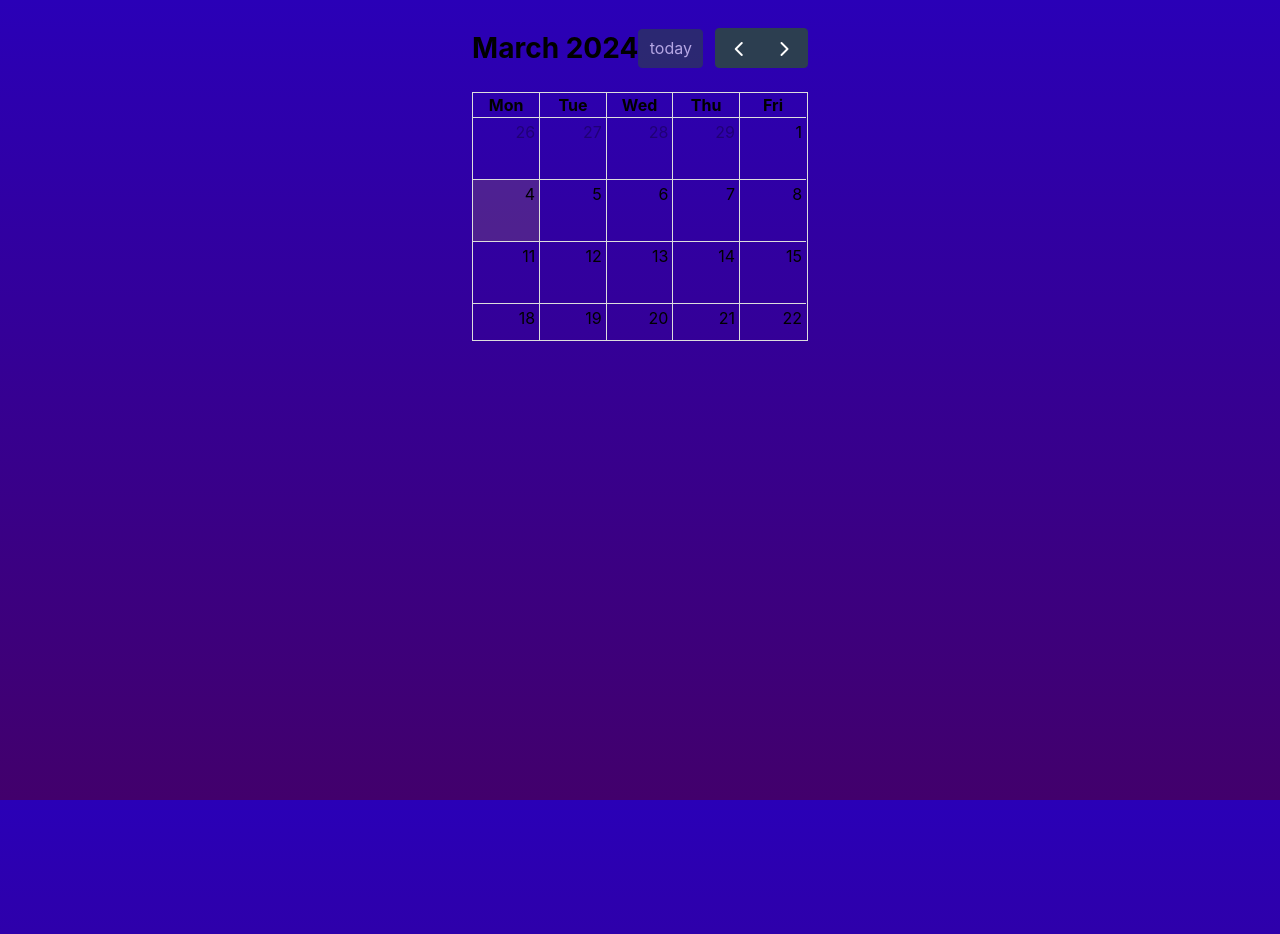
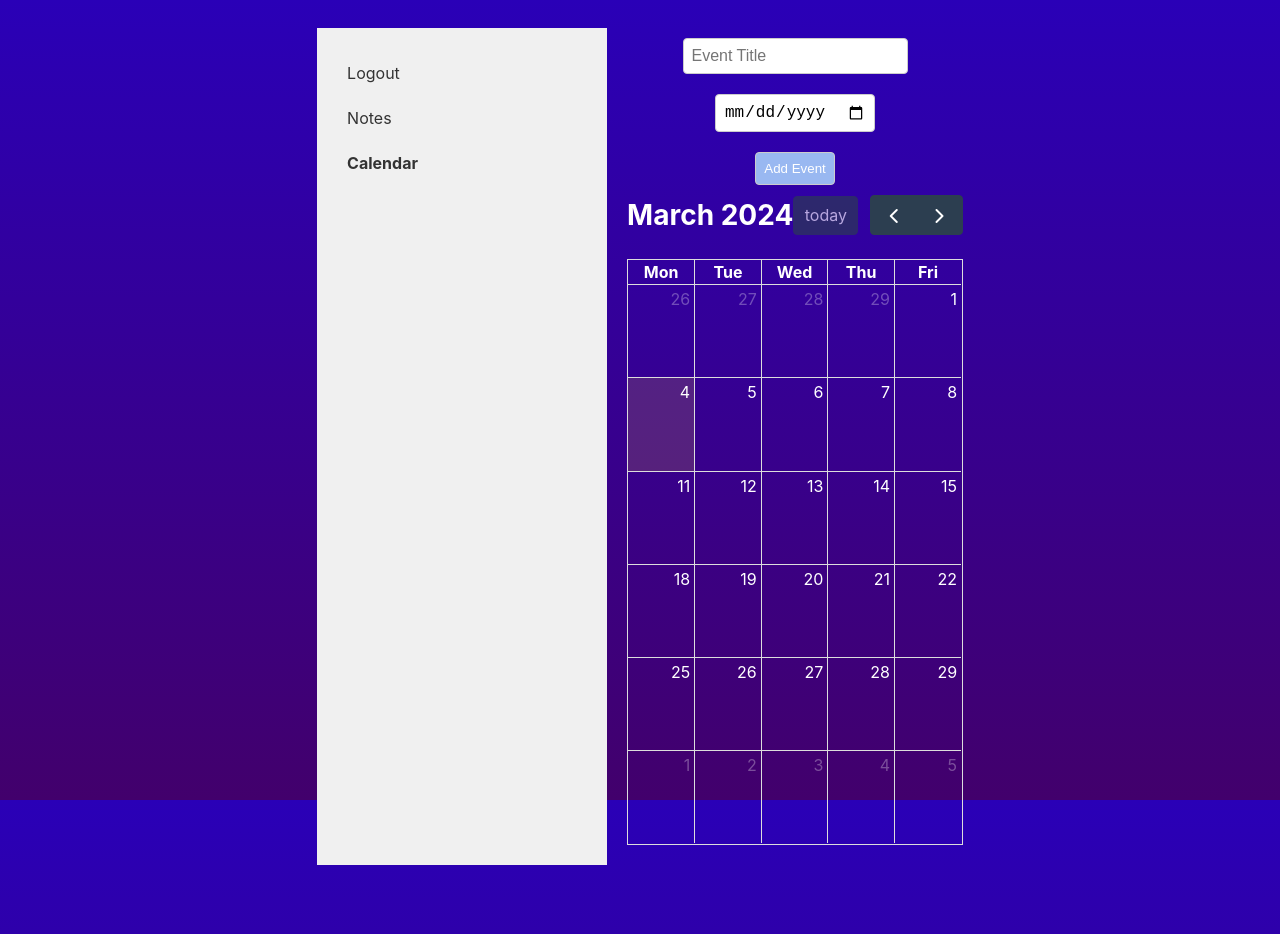
Before and after one commit to xiangchen-stat/MemoMind, a React (Create React App) app: page /calendar in a window 1280 px wide. Shown: the top 934 px of the page. Built offline with nearby package versions, Linux system fonts and the light colour scheme.

Commit message:
fixed sidebar, added calendar events

```diff
--- a/src/App.js
+++ b/src/App.js
@@ -1,20 +1,20 @@
-// App.js
 import React from 'react';
-import { BrowserRouter as Router, Route, Routes } from 'react-router-dom'; // Import Routes instead of Switch
+import { BrowserRouter as Router, Routes, Route } from 'react-router-dom';
 import LoginSignup from './Components/LoginSignup/LoginSignup';
 import NotesApp from './Components/NotesApp/NotesApp';
 import NoteManager from './Components/NoteManager/NoteManager';
-import Calendar from './Components/google-calendar-integration/Calendar';
+import Calendar from './Components/Calendar/Calendar';
 import './App.css';
+import Layout from './Components/Layout/Layout';
 
 function App() {
   return (
     <Router>
-      <Routes> {/* Use Routes here */}
-        <Route path="/" element={<LoginSignup />} exact />
-        <Route path="/Notes" element={<NotesApp />} />
-        <Route path="/manage-notes" element={<NoteManager />} />
-        <Route path="/calendar" element={<Calendar />} />
+      <Routes>
+        <Route path="/" element={<LoginSignup />} />
+        <Route path="/notes" element={<Layout><NotesApp /></Layout>} />
+        <Route path="/manage-notes" element={<Layout><NoteManager /></Layout>} />
+        <Route path="/calendar" element={<Layout><Calendar /></Layout>} />
       </Routes>
     </Router>
   );
--- /dev/null
+++ b/src/Components/Calendar/Calendar.css
@@ -0,0 +1,24 @@
+.calendar-container {
+    display: flex;
+    flex-direction: column;
+    align-items: center;
+    margin-bottom: 20px;
+    color: white;
+  }
+
+  .calendar-container input, .calendar-container button {
+    margin: 10px;
+    padding: 8px;
+    border: 1px solid #ccc;
+    border-radius: 4px;
+  }
+
+  .calendar-container button {
+    background-color: #99b8f1; /* Green */
+    color: white;
+    cursor: pointer;
+  }
+
+  .calendar-container button:hover {
+    background-color: #45a049;
+  }
--- /dev/null
+++ b/src/Components/Calendar/Calendar.jsx
@@ -0,0 +1,36 @@
+// In Calendar.jsx
+import React, { useState } from 'react';
+import FullCalendar from '@fullcalendar/react';
+import dayGridPlugin from '@fullcalendar/daygrid';
+import './Calendar.css';
+
+export default function Calendar() {
+  const [events, setEvents] = useState([]);
+  const [eventTitle, setEventTitle] = useState('');
+  const [eventDate, setEventDate] = useState('');
+
+  const handleAddEvent = () => {
+    const newEvent = {
+      title: eventTitle,
+      date: eventDate,
+    };
+    setEvents([...events, newEvent]);
+    setEventTitle('');
+    setEventDate('');
+  };
+
+  return (
+    <div className="calendar-container">
+      <input type="text" placeholder="Event Title" value={eventTitle} onChange={(e) => setEventTitle(e.target.value)} />
+      <input type="date" value={eventDate} onChange={(e) => setEventDate(e.target.value)} />
+      <button onClick={handleAddEvent}>Add Event</button>
+      <FullCalendar
+        plugins={[dayGridPlugin]}
+        initialView="dayGridMonth"
+        weekends={false}
+        events={events}
+        height={650}
+      />
+    </div>
+  );
+}
--- /dev/null
+++ b/src/Components/Layout/Layout.css
@@ -0,0 +1,11 @@
+.nav-link {
+    color: black; /* Default link color */
+    text-decoration: none; /* Removes underline */
+    padding: 10px; /* Adds some padding around the links */
+    display: block; /* Makes each link take up its own line */
+}
+
+.active {
+    color: blue; /* Active link color */
+    font-weight: bold; /* Makes active link bold */
+}
--- /dev/null
+++ b/src/Components/Layout/Layout.js
@@ -0,0 +1,20 @@
+// Layout.js
+import React from 'react';
+import { Link } from 'react-router-dom';
+import { NavLink } from 'react-router-dom';
+import './Layout.css';
+
+const Layout = ({ children }) => {
+  return (
+    <div className="app-container">
+      <div className="sidebar">
+        <Link to="/">Logout</Link>
+        <NavLink to="/Notes" className="nav-link" activeClassName="active">Notes</NavLink>
+        <NavLink to="/Calendar" className="nav-link" activeClassName="active">Calendar</NavLink>
+      </div>
+      <div className="content">{children}</div>
+    </div>
+  );
+};
+
+export default Layout;
--- a/src/Components/NotesApp/NotesApp.jsx
+++ b/src/Components/NotesApp/NotesApp.jsx
@@ -131,10 +131,6 @@ const NotesApp = () => {
 
   return (
     <div className="app-container">
-      <div className="sidebar">
-        <Link to="/">Logout</Link> {/* Add more links as needed */}
-        <Link to="/Calendar">Calendar</Link>
-      </div>
       <div className="notes-section">
         {/* Selecting Note. */}
         <form
--- a/src/Components/google-calendar-integration/Calendar.jsx
+++ /dev/null
@@ -1,17 +0,0 @@
-import React, { useEffect, useState } from 'react';
-import FullCalendar from '@fullcalendar/react'
-import dayGridPlugin from '@fullcalendar/daygrid' // a plugin!
-
-export default function Calendar() {
-  return (
-    <FullCalendar
-    plugins={[ dayGridPlugin ]}
-    initialView="dayGridMonth"
-    weekends={false}
-    events={[
-        { title: 'event 1', date: '2019-04-01' },
-        { title: 'event 2', date: '2019-04-02' }
-    ]}
-    />
-    )
-}
```
